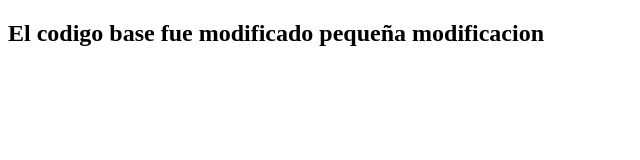
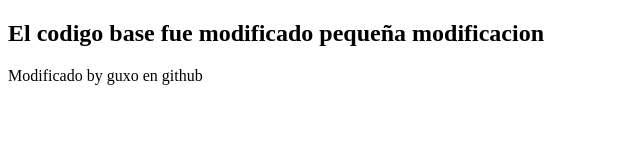
Before and after one commit to santi-guxo/Programacion, a plain HTML site: page index.html in a window 1280 px wide. Shown: the whole page, without its empty margins (0-640 px from the left). Drawn offline with Linux system fonts and the light colour scheme.

Commit message:
Cambio Github

```diff
--- a/index.html
+++ b/index.html
@@ -8,5 +8,6 @@
   </head>
   <body>
     <h2>El codigo base fue modificado pequeña modificacion</h2>
+    Modificado by guxo en github
   </body>
 </html>
```
